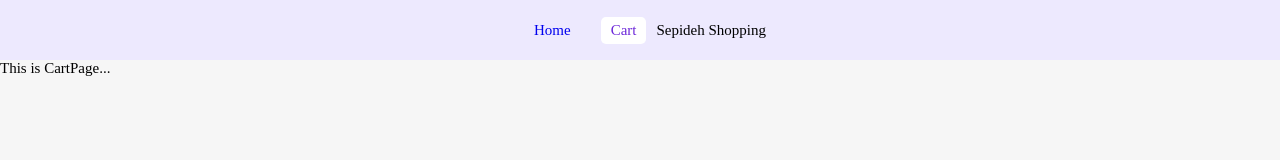
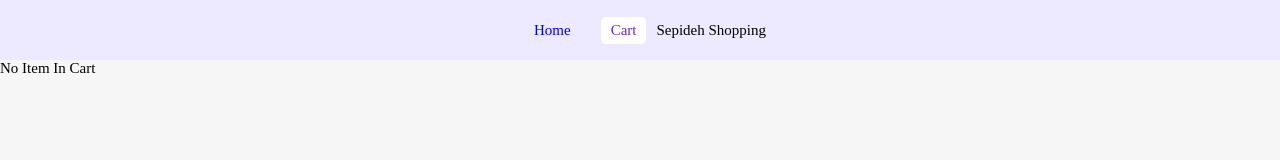
Before and after one commit to sepidehbiglarizadeh/Online-Store, a React (Create React App) app: page /cart in a window 1280 px wide. Shown: the top 160 px of the page. Built offline with nearby package versions, Linux system fonts and the light colour scheme.

Commit message:
load product in cartPage

```diff
--- a/src/pages/CartPage.js
+++ b/src/pages/CartPage.js
@@ -1,9 +1,22 @@
 import Layout from "../Layout/Layout";
+import { useCart } from "../Providers/CartProvider";
 
 const CartPage = () => {
+  const { cart } = useCart();
+
   return (
     <Layout>
-      <div>This is CartPage...</div>
+      <main>
+        {cart.length ? (
+          cart.map((item) => (
+            <div key={item.id}>
+              <p>{item.name}</p>
+            </div>
+          ))
+        ) : (
+          <p>No Item In Cart</p>
+        )}
+      </main>
     </Layout>
   );
 };
```
